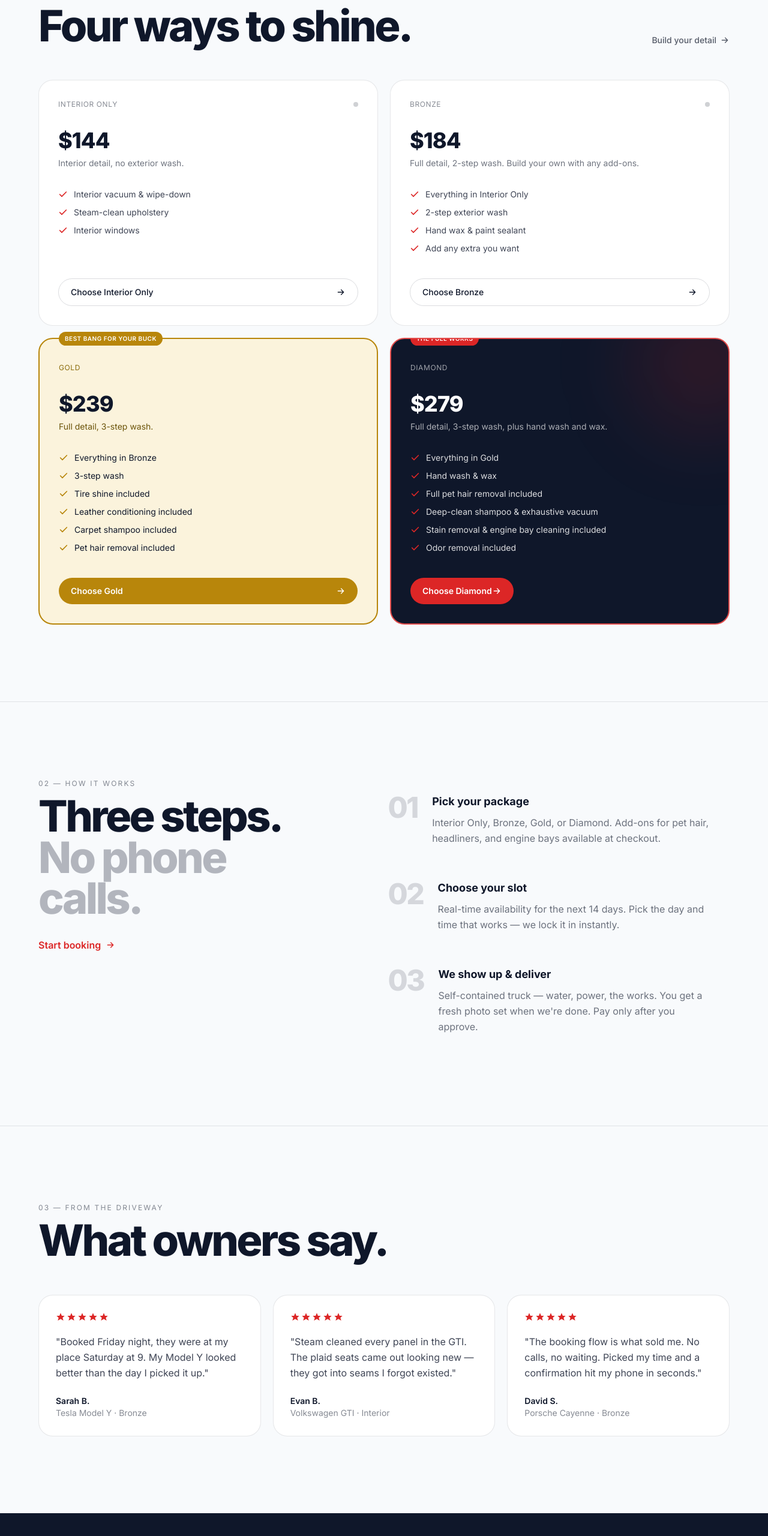
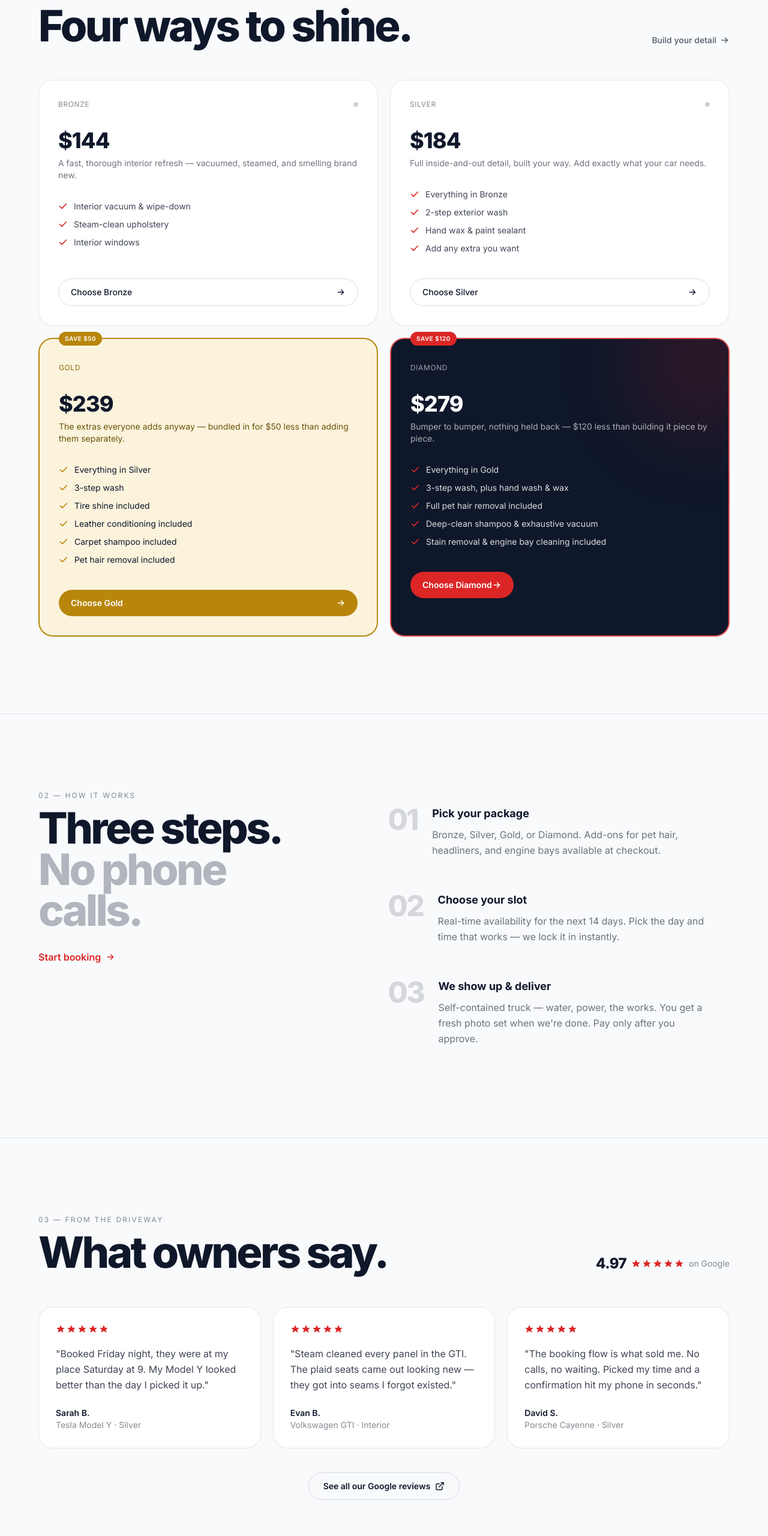
Before and after one commit to MaddoxComey13/beehive-detailing, a website: page index.html in a window 1280 px wide. Shown: the part 1080-3640 px from the top of the page at 60% size. Drawn offline with nearby package versions, Linux system fonts and the light colour scheme.

Commit message:
Rename tiers to Bronze/Silver/Gold/Diamond, punch up marketing copy
- Bronze (was "Interior Only") stays $144, interior-only
- Bronze (was "Bronze") renamed to Silver, stays $184, build-your-own
- Gold/Diamond unchanged in price, but now cite real dollar savings vs
  building the same detail a la carte on Silver ("Save $50" / "Save
  $120") instead of generic badges -- verified against actual add-on
  pricing so the numbers are accurate, not just persuasive
- Diamond no longer includes odor removal for free (stays a paid add-on
  at every tier, per earlier direction that it should never be bundled)
- Removed the truck bed detail add-on entirely
- Cleaned up the booking form's add-on step: grouped into "Interior
  extras" / "Exterior extras" with a 2-column grid instead of one long
  list, and gold/diamond selections in the booking form now carry their
  homepage brand treatment instead of generic red-accent selection
- Fixed a bug where the Diamond homepage card's "The full works" ribbon
  badge was clipped by the card's overflow-hidden (used for the
  decorative blur circle) -- moved the blur into its own inner wrapper

```diff
--- a/index.html
+++ b/index.html
@@ -101,13 +101,13 @@
     "itemListElement": [
       {
         "@type": "Offer",
-        "itemOffered": { "@type": "Service", "name": "Interior Only" },
+        "itemOffered": { "@type": "Service", "name": "Bronze" },
         "price": "144",
         "priceCurrency": "USD"
       },
       {
         "@type": "Offer",
-        "itemOffered": { "@type": "Service", "name": "Bronze" },
+        "itemOffered": { "@type": "Service", "name": "Silver" },
         "price": "184",
         "priceCurrency": "USD"
       },
@@ -219,42 +219,20 @@
     </div>
 
     <div class="grid sm:grid-cols-2 gap-5">
-      <!-- Interior Only -->
-      <article class="group rounded-3xl bg-paper-card border border-ink/10 p-7 sm:p-8 hover:border-ink/30 transition-colors flex flex-col">
-        <div class="flex items-center justify-between mb-8">
-          <span class="text-xs uppercase tracking-wider text-ink/50">Interior Only</span>
-          <span class="w-2 h-2 rounded-full bg-ink/20 group-hover:bg-accent transition-colors"></span>
-        </div>
-        <div class="mb-2 flex items-baseline gap-1.5">
-          <span class="text-4xl font-extrabold tracking-tight">$144</span>
-        </div>
-        <p class="text-ink/60 text-sm mb-8">Interior detail, no exterior wash.</p>
-        <ul class="space-y-2.5 text-sm text-ink/80 mb-10">
-          <li class="flex gap-2.5"><svg class="w-4 h-4 mt-0.5 text-accent shrink-0" viewBox="0 0 24 24" fill="none" stroke="currentColor" stroke-width="2.5" stroke-linecap="round" stroke-linejoin="round"><polyline points="20 6 9 17 4 12"/></svg>Interior vacuum &amp; wipe-down</li>
-          <li class="flex gap-2.5"><svg class="w-4 h-4 mt-0.5 text-accent shrink-0" viewBox="0 0 24 24" fill="none" stroke="currentColor" stroke-width="2.5" stroke-linecap="round" stroke-linejoin="round"><polyline points="20 6 9 17 4 12"/></svg>Steam-clean upholstery</li>
-          <li class="flex gap-2.5"><svg class="w-4 h-4 mt-0.5 text-accent shrink-0" viewBox="0 0 24 24" fill="none" stroke="currentColor" stroke-width="2.5" stroke-linecap="round" stroke-linejoin="round"><polyline points="20 6 9 17 4 12"/></svg>Interior windows</li>
-        </ul>
-        <a href="booking.html?pkg=interior" class="mt-auto inline-flex items-center justify-between border border-ink/15 px-5 py-3 rounded-full text-sm font-medium hover:bg-ink hover:text-white transition-colors cursor-pointer">
-          Choose Interior Only
-          <svg class="w-4 h-4" viewBox="0 0 24 24" fill="none" stroke="currentColor" stroke-width="2" stroke-linecap="round" stroke-linejoin="round"><path d="M5 12h14M13 6l6 6-6 6"/></svg>
-        </a>
-      </article>
-
-      <!-- Bronze -->
+      <!-- Bronze (interior-only) -->
       <article class="group rounded-3xl bg-paper-card border border-ink/10 p-7 sm:p-8 hover:border-ink/30 transition-colors flex flex-col">
         <div class="flex items-center justify-between mb-8">
           <span class="text-xs uppercase tracking-wider text-ink/50">Bronze</span>
           <span class="w-2 h-2 rounded-full bg-ink/20 group-hover:bg-accent transition-colors"></span>
         </div>
         <div class="mb-2 flex items-baseline gap-1.5">
-          <span class="text-4xl font-extrabold tracking-tight">$184</span>
+          <span class="text-4xl font-extrabold tracking-tight">$144</span>
         </div>
-        <p class="text-ink/60 text-sm mb-8">Full detail, 2-step wash. Build your own with any add-ons.</p>
+        <p class="text-ink/60 text-sm mb-8">A fast, thorough interior refresh — vacuumed, steamed, and smelling brand new.</p>
         <ul class="space-y-2.5 text-sm text-ink/80 mb-10">
-          <li class="flex gap-2.5"><svg class="w-4 h-4 mt-0.5 text-accent shrink-0" viewBox="0 0 24 24" fill="none" stroke="currentColor" stroke-width="2.5" stroke-linecap="round" stroke-linejoin="round"><polyline points="20 6 9 17 4 12"/></svg>Everything in Interior Only</li>
-          <li class="flex gap-2.5"><svg class="w-4 h-4 mt-0.5 text-accent shrink-0" viewBox="0 0 24 24" fill="none" stroke="currentColor" stroke-width="2.5" stroke-linecap="round" stroke-linejoin="round"><polyline points="20 6 9 17 4 12"/></svg>2-step exterior wash</li>
-          <li class="flex gap-2.5"><svg class="w-4 h-4 mt-0.5 text-accent shrink-0" viewBox="0 0 24 24" fill="none" stroke="currentColor" stroke-width="2.5" stroke-linecap="round" stroke-linejoin="round"><polyline points="20 6 9 17 4 12"/></svg>Hand wax &amp; paint sealant</li>
-          <li class="flex gap-2.5"><svg class="w-4 h-4 mt-0.5 text-accent shrink-0" viewBox="0 0 24 24" fill="none" stroke="currentColor" stroke-width="2.5" stroke-linecap="round" stroke-linejoin="round"><polyline points="20 6 9 17 4 12"/></svg>Add any extra you want</li>
+          <li class="flex gap-2.5"><svg class="w-4 h-4 mt-0.5 text-accent shrink-0" viewBox="0 0 24 24" fill="none" stroke="currentColor" stroke-width="2.5" stroke-linecap="round" stroke-linejoin="round"><polyline points="20 6 9 17 4 12"/></svg>Interior vacuum &amp; wipe-down</li>
+          <li class="flex gap-2.5"><svg class="w-4 h-4 mt-0.5 text-accent shrink-0" viewBox="0 0 24 24" fill="none" stroke="currentColor" stroke-width="2.5" stroke-linecap="round" stroke-linejoin="round"><polyline points="20 6 9 17 4 12"/></svg>Steam-clean upholstery</li>
+          <li class="flex gap-2.5"><svg class="w-4 h-4 mt-0.5 text-accent shrink-0" viewBox="0 0 24 24" fill="none" stroke="currentColor" stroke-width="2.5" stroke-linecap="round" stroke-linejoin="round"><polyline points="20 6 9 17 4 12"/></svg>Interior windows</li>
         </ul>
         <a href="booking.html?pkg=bronze" class="mt-auto inline-flex items-center justify-between border border-ink/15 px-5 py-3 rounded-full text-sm font-medium hover:bg-ink hover:text-white transition-colors cursor-pointer">
           Choose Bronze
@@ -262,18 +240,40 @@
         </a>
       </article>
 
+      <!-- Silver -->
+      <article class="group rounded-3xl bg-paper-card border border-ink/10 p-7 sm:p-8 hover:border-ink/30 transition-colors flex flex-col">
+        <div class="flex items-center justify-between mb-8">
+          <span class="text-xs uppercase tracking-wider text-ink/50">Silver</span>
+          <span class="w-2 h-2 rounded-full bg-ink/20 group-hover:bg-accent transition-colors"></span>
+        </div>
+        <div class="mb-2 flex items-baseline gap-1.5">
+          <span class="text-4xl font-extrabold tracking-tight">$184</span>
+        </div>
+        <p class="text-ink/60 text-sm mb-8">Full inside-and-out detail, built your way. Add exactly what your car needs.</p>
+        <ul class="space-y-2.5 text-sm text-ink/80 mb-10">
+          <li class="flex gap-2.5"><svg class="w-4 h-4 mt-0.5 text-accent shrink-0" viewBox="0 0 24 24" fill="none" stroke="currentColor" stroke-width="2.5" stroke-linecap="round" stroke-linejoin="round"><polyline points="20 6 9 17 4 12"/></svg>Everything in Bronze</li>
+          <li class="flex gap-2.5"><svg class="w-4 h-4 mt-0.5 text-accent shrink-0" viewBox="0 0 24 24" fill="none" stroke="currentColor" stroke-width="2.5" stroke-linecap="round" stroke-linejoin="round"><polyline points="20 6 9 17 4 12"/></svg>2-step exterior wash</li>
+          <li class="flex gap-2.5"><svg class="w-4 h-4 mt-0.5 text-accent shrink-0" viewBox="0 0 24 24" fill="none" stroke="currentColor" stroke-width="2.5" stroke-linecap="round" stroke-linejoin="round"><polyline points="20 6 9 17 4 12"/></svg>Hand wax &amp; paint sealant</li>
+          <li class="flex gap-2.5"><svg class="w-4 h-4 mt-0.5 text-accent shrink-0" viewBox="0 0 24 24" fill="none" stroke="currentColor" stroke-width="2.5" stroke-linecap="round" stroke-linejoin="round"><polyline points="20 6 9 17 4 12"/></svg>Add any extra you want</li>
+        </ul>
+        <a href="booking.html?pkg=silver" class="mt-auto inline-flex items-center justify-between border border-ink/15 px-5 py-3 rounded-full text-sm font-medium hover:bg-ink hover:text-white transition-colors cursor-pointer">
+          Choose Silver
+          <svg class="w-4 h-4" viewBox="0 0 24 24" fill="none" stroke="currentColor" stroke-width="2" stroke-linecap="round" stroke-linejoin="round"><path d="M5 12h14M13 6l6 6-6 6"/></svg>
+        </a>
+      </article>
+
       <!-- Gold (featured) -->
       <article class="group rounded-3xl border-2 border-[#B8860B] p-7 sm:p-8 flex flex-col relative" style="background:#FBF3DC;">
-        <span class="absolute -top-3 left-7 sm:left-8 text-[10px] uppercase tracking-wider bg-[#B8860B] text-white px-2.5 py-1 rounded-full font-semibold">Best bang for your buck</span>
+        <span class="absolute -top-3 left-7 sm:left-8 text-[10px] uppercase tracking-wider bg-[#B8860B] text-white px-2.5 py-1 rounded-full font-semibold">Save $50</span>
         <div class="flex items-center justify-between mb-8 mt-2">
           <span class="text-xs uppercase tracking-wider" style="color:#8A6A08;">Gold</span>
         </div>
         <div class="mb-2 flex items-baseline gap-1.5">
           <span class="text-4xl font-extrabold tracking-tight">$239</span>
         </div>
-        <p class="text-sm mb-8" style="color:#6B5308;">Full detail, 3-step wash.</p>
+        <p class="text-sm mb-8" style="color:#6B5308;">The extras everyone adds anyway — bundled in for $50 less than adding them separately.</p>
         <ul class="space-y-2.5 text-sm text-ink mb-10">
-          <li class="flex gap-2.5"><svg class="w-4 h-4 mt-0.5 shrink-0" style="color:#B8860B;" viewBox="0 0 24 24" fill="none" stroke="currentColor" stroke-width="2.5" stroke-linecap="round" stroke-linejoin="round"><polyline points="20 6 9 17 4 12"/></svg>Everything in Bronze</li>
+          <li class="flex gap-2.5"><svg class="w-4 h-4 mt-0.5 shrink-0" style="color:#B8860B;" viewBox="0 0 24 24" fill="none" stroke="currentColor" stroke-width="2.5" stroke-linecap="round" stroke-linejoin="round"><polyline points="20 6 9 17 4 12"/></svg>Everything in Silver</li>
           <li class="flex gap-2.5"><svg class="w-4 h-4 mt-0.5 shrink-0" style="color:#B8860B;" viewBox="0 0 24 24" fill="none" stroke="currentColor" stroke-width="2.5" stroke-linecap="round" stroke-linejoin="round"><polyline points="20 6 9 17 4 12"/></svg>3-step wash</li>
           <li class="flex gap-2.5"><svg class="w-4 h-4 mt-0.5 shrink-0" style="color:#B8860B;" viewBox="0 0 24 24" fill="none" stroke="currentColor" stroke-width="2.5" stroke-linecap="round" stroke-linejoin="round"><polyline points="20 6 9 17 4 12"/></svg>Tire shine included</li>
           <li class="flex gap-2.5"><svg class="w-4 h-4 mt-0.5 shrink-0" style="color:#B8860B;" viewBox="0 0 24 24" fill="none" stroke="currentColor" stroke-width="2.5" stroke-linecap="round" stroke-linejoin="round"><polyline points="20 6 9 17 4 12"/></svg>Leather conditioning included</li>
@@ -287,9 +287,11 @@
       </article>
 
       <!-- Diamond (featured) -->
-      <article class="group rounded-3xl bg-ink text-white p-7 sm:p-8 flex flex-col relative overflow-hidden" style="border:2px solid #E24B4A;">
-        <div class="absolute -top-20 -right-20 w-60 h-60 bg-accent/15 rounded-full blur-3xl"></div>
-        <span class="absolute -top-3 left-7 sm:left-8 text-[10px] uppercase tracking-wider bg-accent text-white px-2.5 py-1 rounded-full font-semibold">The full works</span>
+      <article class="group rounded-3xl bg-ink text-white p-7 sm:p-8 flex flex-col relative" style="border:2px solid #E24B4A;">
+        <div class="absolute inset-0 rounded-3xl overflow-hidden pointer-events-none">
+          <div class="absolute -top-20 -right-20 w-60 h-60 bg-accent/15 rounded-full blur-3xl"></div>
+        </div>
+        <span class="absolute -top-3 left-7 sm:left-8 text-[10px] uppercase tracking-wider bg-accent text-white px-2.5 py-1 rounded-full font-semibold">Save $120</span>
         <div class="relative">
           <div class="flex items-center justify-between mb-8 mt-2">
             <span class="text-xs uppercase tracking-wider text-white/60">Diamond</span>
@@ -297,14 +299,13 @@
           <div class="mb-2 flex items-baseline gap-1.5">
             <span class="text-4xl font-extrabold tracking-tight">$279</span>
           </div>
-          <p class="text-white/65 text-sm mb-8">Full detail, 3-step wash, plus hand wash and wax.</p>
+          <p class="text-white/65 text-sm mb-8">Bumper to bumper, nothing held back — $120 less than building it piece by piece.</p>
           <ul class="space-y-2.5 text-sm text-white/85 mb-10">
             <li class="flex gap-2.5"><svg class="w-4 h-4 mt-0.5 text-accent shrink-0" viewBox="0 0 24 24" fill="none" stroke="currentColor" stroke-width="2.5" stroke-linecap="round" stroke-linejoin="round"><polyline points="20 6 9 17 4 12"/></svg>Everything in Gold</li>
-            <li class="flex gap-2.5"><svg class="w-4 h-4 mt-0.5 text-accent shrink-0" viewBox="0 0 24 24" fill="none" stroke="currentColor" stroke-width="2.5" stroke-linecap="round" stroke-linejoin="round"><polyline points="20 6 9 17 4 12"/></svg>Hand wash &amp; wax</li>
+            <li class="flex gap-2.5"><svg class="w-4 h-4 mt-0.5 text-accent shrink-0" viewBox="0 0 24 24" fill="none" stroke="currentColor" stroke-width="2.5" stroke-linecap="round" stroke-linejoin="round"><polyline points="20 6 9 17 4 12"/></svg>3-step wash, plus hand wash &amp; wax</li>
             <li class="flex gap-2.5"><svg class="w-4 h-4 mt-0.5 text-accent shrink-0" viewBox="0 0 24 24" fill="none" stroke="currentColor" stroke-width="2.5" stroke-linecap="round" stroke-linejoin="round"><polyline points="20 6 9 17 4 12"/></svg>Full pet hair removal included</li>
             <li class="flex gap-2.5"><svg class="w-4 h-4 mt-0.5 text-accent shrink-0" viewBox="0 0 24 24" fill="none" stroke="currentColor" stroke-width="2.5" stroke-linecap="round" stroke-linejoin="round"><polyline points="20 6 9 17 4 12"/></svg>Deep-clean shampoo &amp; exhaustive vacuum</li>
             <li class="flex gap-2.5"><svg class="w-4 h-4 mt-0.5 text-accent shrink-0" viewBox="0 0 24 24" fill="none" stroke="currentColor" stroke-width="2.5" stroke-linecap="round" stroke-linejoin="round"><polyline points="20 6 9 17 4 12"/></svg>Stain removal &amp; engine bay cleaning included</li>
-            <li class="flex gap-2.5"><svg class="w-4 h-4 mt-0.5 text-accent shrink-0" viewBox="0 0 24 24" fill="none" stroke="currentColor" stroke-width="2.5" stroke-linecap="round" stroke-linejoin="round"><polyline points="20 6 9 17 4 12"/></svg>Odor removal included</li>
           </ul>
           <a href="booking.html?pkg=diamond" class="mt-auto inline-flex items-center justify-between bg-accent hover:bg-accent-hover px-5 py-3 rounded-full text-sm font-semibold transition-colors cursor-pointer">
             Choose Diamond
@@ -336,7 +337,7 @@
         <span class="text-5xl font-extrabold tracking-tightest text-ink/15">01</span>
         <div>
           <h3 class="font-bold text-lg mb-2">Pick your package</h3>
-          <p class="text-ink/60 leading-relaxed">Interior Only, Bronze, Gold, or Diamond. Add-ons for pet hair, headliners, and engine bays available at checkout.</p>
+          <p class="text-ink/60 leading-relaxed">Bronze, Silver, Gold, or Diamond. Add-ons for pet hair, headliners, and engine bays available at checkout.</p>
         </div>
       </li>
       <li class="grid grid-cols-[auto_1fr] gap-6 p-6 rounded-2xl hover:bg-ink/[0.03] transition-colors">
@@ -360,10 +361,25 @@
 <!-- REVIEWS -->
 <section id="reviews" class="px-6 py-24 sm:py-32 border-t border-ink/10">
   <div class="mx-auto max-w-6xl">
-    <div class="text-xs uppercase tracking-[0.18em] text-ink/50 mb-3">03 — From the driveway</div>
-    <h2 class="font-extrabold tracking-tightest leading-[0.95] text-[clamp(2.25rem,6vw,4.5rem)] mb-14">
-      What owners say.
-    </h2>
+    <div class="flex items-end justify-between flex-wrap gap-6 mb-14">
+      <div>
+        <div class="text-xs uppercase tracking-[0.18em] text-ink/50 mb-3">03 — From the driveway</div>
+        <h2 class="font-extrabold tracking-tightest leading-[0.95] text-[clamp(2.25rem,6vw,4.5rem)]">What owners say.</h2>
+      </div>
+      <div class="flex items-center gap-4">
+        <div class="flex items-center gap-2">
+          <span class="text-2xl font-extrabold tracking-tight">4.97</span>
+          <div class="flex gap-0.5 text-accent">
+            <svg class="w-4 h-4" viewBox="0 0 24 24" fill="currentColor"><polygon points="12,2 15,9 22,9 17,14 19,21 12,17 5,21 7,14 2,9 9,9"/></svg>
+            <svg class="w-4 h-4" viewBox="0 0 24 24" fill="currentColor"><polygon points="12,2 15,9 22,9 17,14 19,21 12,17 5,21 7,14 2,9 9,9"/></svg>
+            <svg class="w-4 h-4" viewBox="0 0 24 24" fill="currentColor"><polygon points="12,2 15,9 22,9 17,14 19,21 12,17 5,21 7,14 2,9 9,9"/></svg>
+            <svg class="w-4 h-4" viewBox="0 0 24 24" fill="currentColor"><polygon points="12,2 15,9 22,9 17,14 19,21 12,17 5,21 7,14 2,9 9,9"/></svg>
+            <svg class="w-4 h-4" viewBox="0 0 24 24" fill="currentColor"><polygon points="12,2 15,9 22,9 17,14 19,21 12,17 5,21 7,14 2,9 9,9"/></svg>
+          </div>
+          <span class="text-ink/50 text-sm">on Google</span>
+        </div>
+      </div>
+    </div>
 
     <div class="grid md:grid-cols-3 gap-5">
       <figure class="rounded-3xl bg-paper-card border border-ink/10 p-7">
@@ -377,7 +393,7 @@
         <blockquote class="text-ink/80 leading-relaxed mb-6">"Booked Friday night, they were at my place Saturday at 9. My Model Y looked better than the day I picked it up."</blockquote>
         <figcaption class="text-sm">
           <div class="font-semibold">Sarah B.</div>
-          <div class="text-ink/50">Tesla Model Y · Bronze</div>
+          <div class="text-ink/50">Tesla Model Y · Silver</div>
         </figcaption>
       </figure>
       <figure class="rounded-3xl bg-paper-card border border-ink/10 p-7">
@@ -405,9 +421,17 @@
         <blockquote class="text-ink/80 leading-relaxed mb-6">"The booking flow is what sold me. No calls, no waiting. Picked my time and a confirmation hit my phone in seconds."</blockquote>
         <figcaption class="text-sm">
           <div class="font-semibold">David S.</div>
-          <div class="text-ink/50">Porsche Cayenne · Bronze</div>
+          <div class="text-ink/50">Porsche Cayenne · Silver</div>
         </figcaption>
       </figure>
+    </div>
+
+    <div class="mt-10 text-center">
+      <!-- TODO: replace with your real Google Business Profile link -->
+      <a href="https://www.google.com/maps/search/?api=1&query=Beehive+Detailing+Salt+Lake+City" target="_blank" rel="noopener" class="inline-flex items-center gap-2 border border-ink/15 text-ink px-6 py-3 rounded-full text-sm font-semibold hover:bg-ink hover:text-white transition-colors cursor-pointer">
+        See all our Google reviews
+        <svg class="w-4 h-4" viewBox="0 0 24 24" fill="none" stroke="currentColor" stroke-width="2.2" stroke-linecap="round" stroke-linejoin="round"><path d="M18 13v6a2 2 0 0 1-2 2H5a2 2 0 0 1-2-2V8a2 2 0 0 1 2-2h6"/><polyline points="15 3 21 3 21 9"/><line x1="10" y1="14" x2="21" y2="3"/></svg>
+      </a>
     </div>
   </div>
 </section>
```
Also changed, not shown: booking.js (+79 -38 lines), netlify/functions/create-booking.mjs (+5 -6 lines).
